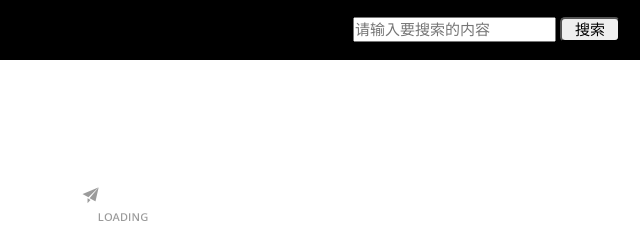
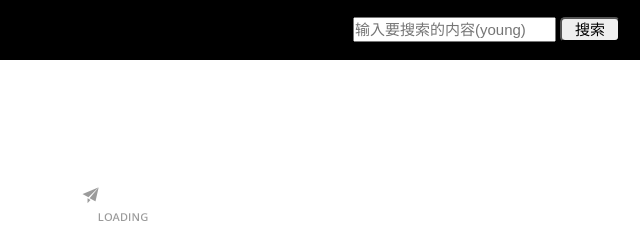
Before and after one commit to youngsailsail/ng-Watercress-movie, a plain HTML site: page index.html in a window 1280 px wide. Shown: the top 240 px of the page, 640-1280 px from the left. Drawn offline with nearby package versions, Linux system fonts and the light colour scheme.

Commit message:
第一次提交

```diff
--- a/index.html
+++ b/index.html
@@ -10,7 +10,7 @@
     <div class="head">
         <span>豆瓣电影</span>
         <span>
-            <input type="search" placeholder="请输入要搜索的内容">
+            <input type="search" placeholder="输入要搜索的内容(young)">
              <input type="button" value="搜索">
         </span>
     </div>
```
